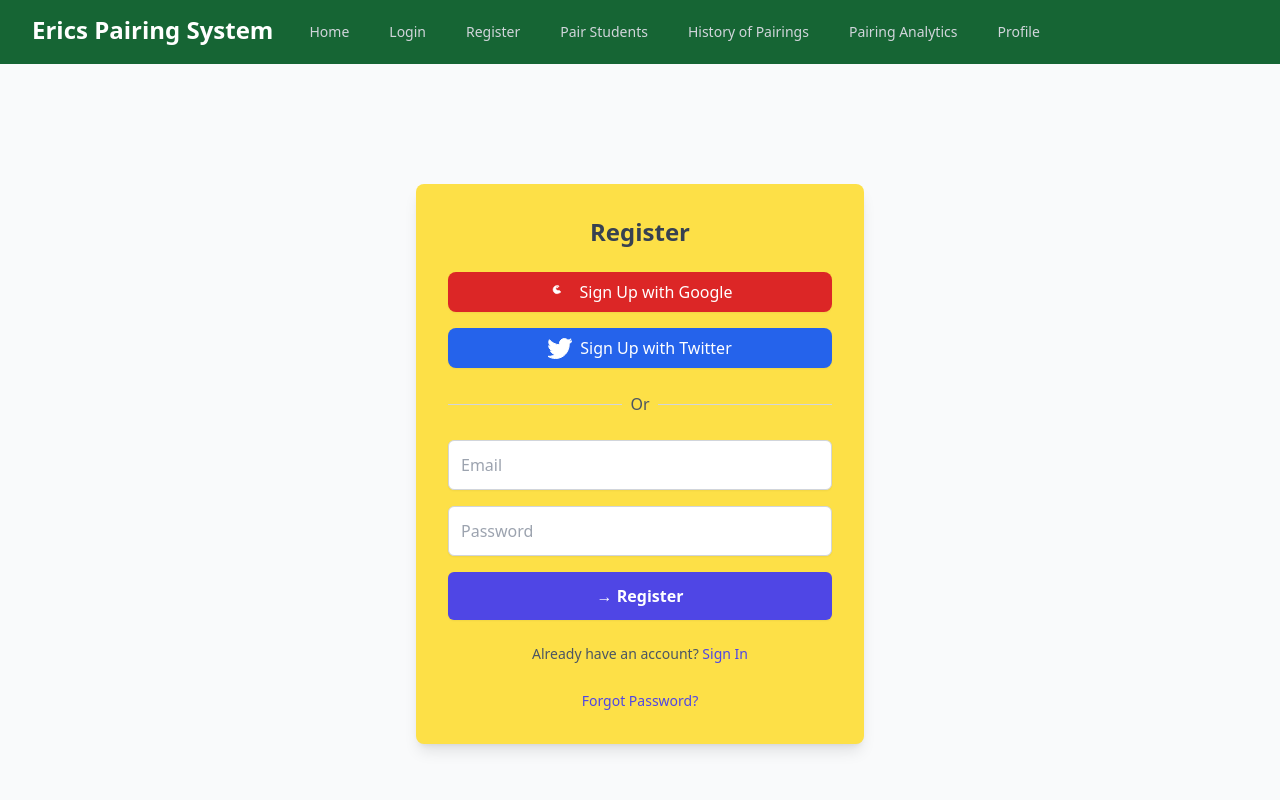
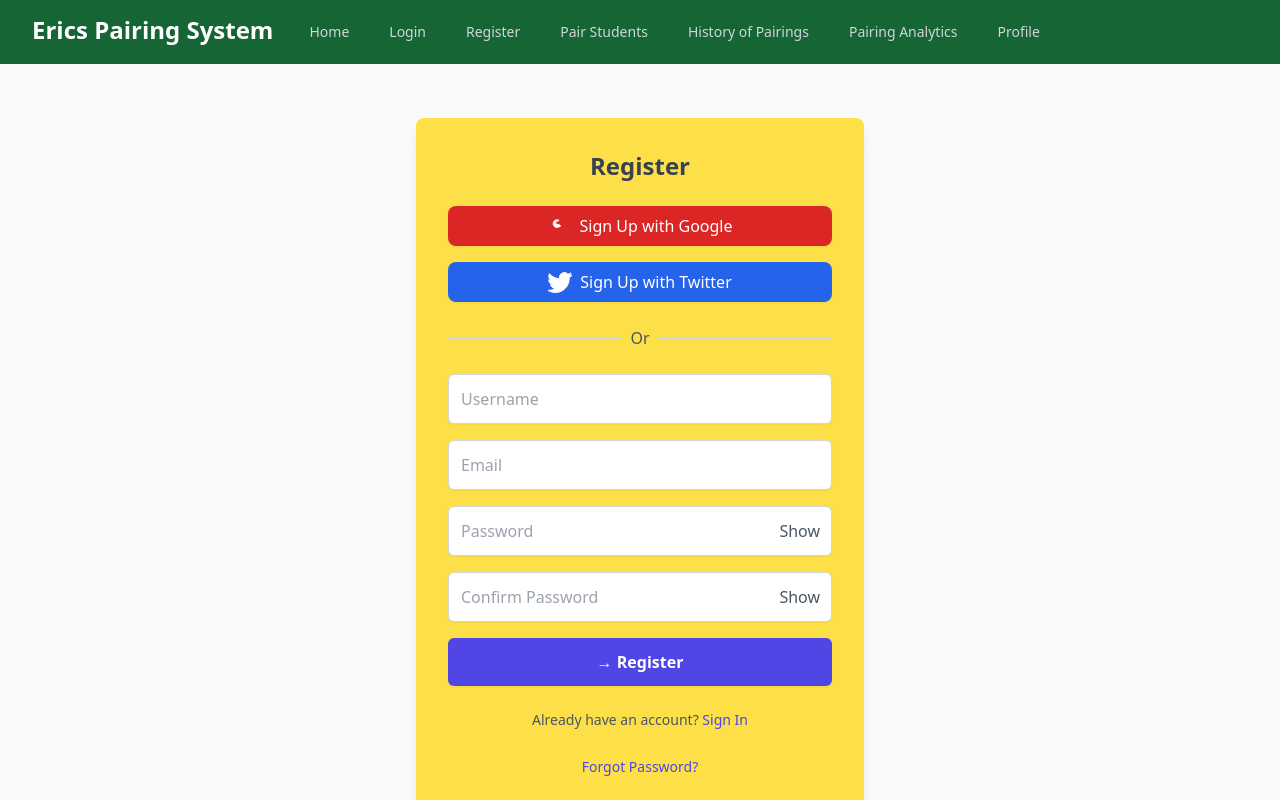
Before and after one commit to ErickGichuki/pair, a Next.js app: page /register in a window 1280 px wide. Shown: the top 800 px of the page. Built offline with nearby package versions, Linux system fonts and the light colour scheme.

Commit message:
perf:add the password visibility options as well as confirm password input

```diff
--- a/app/layout.js
+++ b/app/layout.js
@@ -6,7 +6,7 @@ import Navbar from "./navbar/page";
 export default function RootLayout({ children }) {
   return (
     <html lang="en">
-      <body className="bg-gray-900 text-white">
+      <body className="bg-white">
         <Navbar />
         <main>{children}</main>
         <Footer />
--- a/app/page.js
+++ b/app/page.js
@@ -1,6 +1,6 @@
 export default function Home() {
   return (
-    <div className="">
+    <div className="bg-white">
       <h2 className="font-bold ml-20 mt-10">pair</h2>
     </div>
   );
--- a/app/register/page.js
+++ b/app/register/page.js
@@ -5,7 +5,10 @@ import axios from 'axios';
 
 const Register = () => {
   const [email, setEmail] = useState('');
+  const [username, setUsername] = useState('');
   const [password, setPassword] = useState('');
+  const [confirmPassword, setConfirmPassword] = useState('');
+  const [showPassword, setShowPassword] = useState(false);
   const [error, setError] = useState('');
   const [isClient, setIsClient] = useState(false); // To check if the component is running on the client side
   const router = useRouter();
@@ -18,14 +21,20 @@ const Register = () => {
   const handleSubmit = async (e) => {
     e.preventDefault();
 
-    if (!email || !password) {
-      setError('Please enter both email and password');
+    if (password !== confirmPassword) {
+      setError('Passwords do not match');
+      return;
+    }
+
+    if (!username || !email || !password || !confirmPassword) {
+      setError('Please enter all fields');
       return;
     }
 
     try {
       // Make a POST request to the relative backend registration endpoint
-      const response = await axios.post('/pair/register', {
+      const response = await axios.post('https://students-pairing.onrender.com/pair/register/', {
+        username,
         email,
         password,
       });
@@ -39,7 +48,9 @@ const Register = () => {
       setError('There was an error with the registration. Please try again.');
     }
   };
-
+  const togglePasswordVisibility = () =>{
+    setShowPassword((prev) => !prev);
+  };
   // Handle Google and Twitter sign-up (integration with OAuth providers)
   const handleGoogleSignUp = () => {
     console.log('Sign up with Google');
@@ -111,6 +122,15 @@ const Register = () => {
           {error && <p className="text-red-500 text-sm">{error}</p>}
 
           <input
+            type="text"
+            name="username"
+            placeholder="Username"
+            required
+            value={username}
+            onChange={(e) => setUsername(e.target.value)}
+            className="w-full p-3 border border-gray-300 rounded-md shadow-sm focus:outline-none focus:ring-2 focus:ring-indigo-500 focus:border-indigo-500"
+          />
+          <input
             type="email"
             name="email"
             placeholder="Email"
@@ -119,9 +139,9 @@ const Register = () => {
             onChange={(e) => setEmail(e.target.value)}
             className="w-full p-3 border border-gray-300 rounded-md shadow-sm focus:outline-none focus:ring-2 focus:ring-indigo-500 focus:border-indigo-500"
           />
-
+          <div className='relative'>
             <input
-            type="password"
+              type={showPassword ? 'text' : 'password'}
               name="password"
               placeholder="Password"
               required
@@ -129,7 +149,30 @@ const Register = () => {
               onChange={(e) => setPassword(e.target.value)}
               className="w-full p-3 border border-gray-300 rounded-md shadow-sm focus:outline-none focus:ring-2 focus:ring-indigo-500 focus:border-indigo-500"
             />
-
+            <button
+            type='button'
+            onClick={togglePasswordVisibility}
+            className="absolute inset-y-0 right-3 flex items-center text-gray-600">
+              {showPassword ? 'Hide': 'Show'}
+            </button>
+          </div>
+          <div className='relative'>
+            <input
+            type={showPassword ? 'text': 'password'}
+            name="confirmPassword"
+            placeholder="Confirm Password"
+            required
+            value={confirmPassword}
+            onChange={(e) => setConfirmPassword(e.target.value)}
+            className="w-full p-3 border border-gray-300 rounded-md shadow-sm focus:outline-none focus:ring-2 focus:ring-indigo-500"
+            />
+            <button
+            type='button'
+            onClick={togglePasswordVisibility}
+            className="absolute inset-y-0 right-3 flex items-center text-gray-600">
+              {showPassword ? 'Hide': 'Show'}
+            </button>
+          </div>
           <button
             type="submit"
             className="w-full py-3 px-4 bg-indigo-600 text-white font-semibold rounded-md shadow-sm hover:bg-indigo-700 focus:ring-2 focus:ring-indigo-500"
--- a/package.json
+++ b/package.json
@@ -17,6 +17,5 @@
   "devDependencies": {
     "postcss": "^8",
     "tailwindcss": "^3.4.1"
-  },
-  "proxy": "https://students-pairing.onrender.com"
+  }
 }
```
Lines whose indentation alone changed are shown as unchanged.
